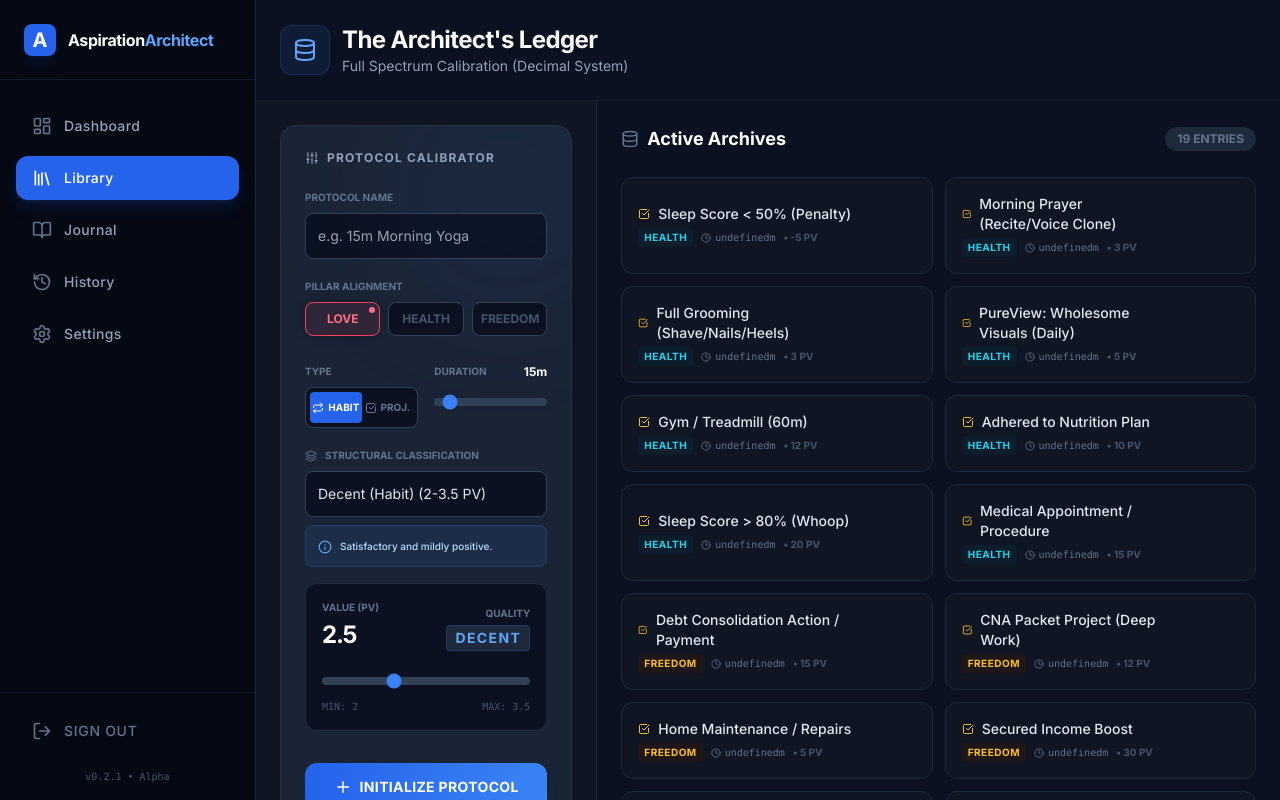
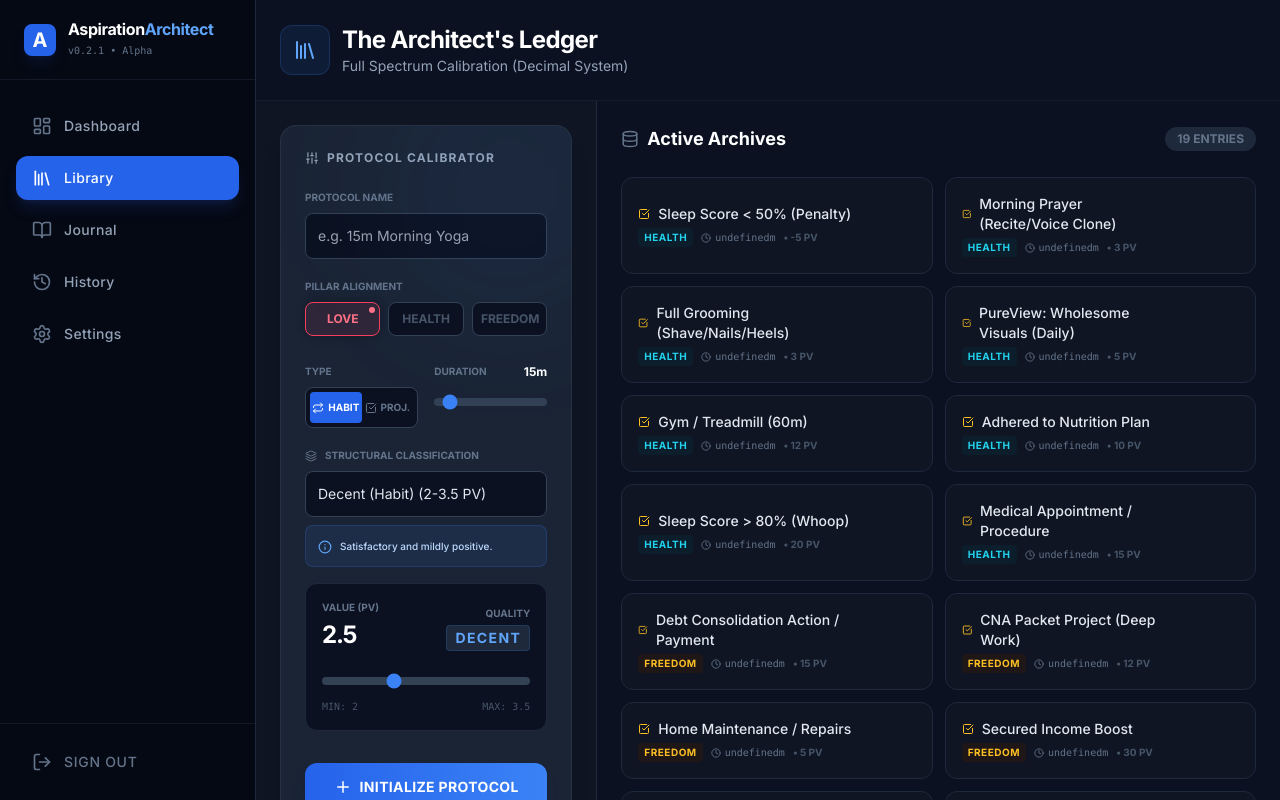
Before and after one commit to BTC-Bob/aspiration-architect, a React (Vite) app: page /library in a window 1280 px wide. Built offline with nearby package versions, Linux system fonts and the light colour scheme.

Commit message:
refactor: standardize versioning and apply tab indentation rule

```diff
--- a/src/components/Sidebar.jsx
+++ b/src/components/Sidebar.jsx
@@ -2,31 +2,34 @@
 import React from 'react';
 import { Link, useLocation } from 'react-router-dom';
 import { LayoutDashboard, Library, BookOpen, History, Settings, LogOut } from 'lucide-react';
+import { APP_VERSION } from '../config';
 
 const Sidebar = () => {
-  // CRITICAL FIX: This hook makes the component "aware" of the current URL
 	const location = useLocation();
-
-  // Helper to determine if a menu item is active
 	const isActive = (path) => location.pathname === path;
 
 	const MENU_ITEMS = [
 		{ label: 'Dashboard', path: '/dashboard', icon: <LayoutDashboard size={20} /> },
-    { label: 'Library', path: '/library', icon: <Library size={20} /> },
-    { label: 'Journal', path: '/journal', icon: <BookOpen size={20} /> },
-    { label: 'History', path: '/history', icon: <History size={20} /> },
-    { label: 'Settings', path: '/settings', icon: <Settings size={20} /> },
+		{ label: 'Library',   path: '/library',   icon: <Library size={20} /> }, // Locked: Library Icon
+		{ label: 'Journal',   path: '/journal',   icon: <BookOpen size={20} /> },
+		{ label: 'History',   path: '/history',   icon: <History size={20} /> },
+		{ label: 'Settings',  path: '/settings',  icon: <Settings size={20} /> },
 	];
 
 	return (
 		<aside className="w-64 bg-[#050914] border-r border-slate-800 flex flex-col z-50">
 
-      {/* LOGO AREA */}
+			{/* LOGO AREA + VERSION */}
 			<div className="h-20 flex items-center px-6 border-b border-slate-800/50">
-        <div className="w-8 h-8 bg-blue-600 rounded-lg flex items-center justify-center mr-3 shadow-lg shadow-blue-900/20">
+				<div className="w-8 h-8 bg-blue-600 rounded-lg flex items-center justify-center mr-3 shadow-lg shadow-blue-900/20 flex-shrink-0">
 					<span className="text-white font-bold text-xl">A</span>
 				</div>
-        <span className="text-white font-bold tracking-tight">Aspiration<span className="text-blue-400">Architect</span></span>
+				<div className="flex flex-col">
+					<span className="text-white font-bold tracking-tight leading-none">
+						Aspiration<span className="text-blue-400">Architect</span>
+					</span>
+					<span className="text-[10px] text-slate-500 font-mono mt-1.5">{APP_VERSION}</span>
+				</div>
 			</div>
 
 			{/* NAVIGATION MENU */}
@@ -55,9 +58,6 @@ const Sidebar = () => {
 					<LogOut size={20} className="group-hover:text-rose-400 transition-colors" />
 					<span className="font-medium text-sm uppercase tracking-wider">Sign Out</span>
 				</button>
-        <div className="text-center mt-4 text-[10px] text-slate-600 font-mono">
-          v0.2.1 • Alpha
-        </div>
 			</div>
 		</aside>
 	);
--- /dev/null
+++ b/src/config.js
@@ -0,0 +1,3 @@
+// src/config.js
+export const APP_NAME = "AspirationArchitect";
+export const APP_VERSION = "v0.2.1 • Alpha";
--- a/src/pages/Library.jsx
+++ b/src/pages/Library.jsx
@@ -1,25 +1,22 @@
 // src/pages/Library.jsx
 import React, { useState } from 'react';
-import { Database, Plus, Trash2, Sliders, Layers, Clock, Repeat, CheckSquare, Edit2, X, Save, Zap, Info } from 'lucide-react';
+import { Library as LibraryIcon, Plus, Trash2, Sliders, Layers, Clock, Repeat, CheckSquare, Edit2, X, Save, Zap, Info, Database } from 'lucide-react';
 import { MASTER_LIBRARY } from '../data/master_library';
 
-// --- THE FULL SPECTRUM DECIMAL SCALE ---
-// Adapted from "Scale of Point Values" [Source: ASPIRATION-ARCHITECT-v0.02.docx]
-// Recalibrated for 4,400 Yearly Target (~12 PV/Day)
 const SCORING_TIERS = [
-	{ id: 'neg', label: 'Negative Behavior', quality: 'POOR', min: -5.0, max: -0.5, desc: 'Actions to avoid (e.g., Poor Sleep, Junk Food).' },
-	{ id: 't1', label: 'Fair (Routine)', quality: 'FAIR', min: 0.5, max: 1.5, desc: 'Neither good nor bad. Routine maintenance.' },
-	{ id: 't2', label: 'Decent (Habit)', quality: 'DECENT', min: 2.0, max: 3.5, desc: 'Satisfactory and mildly positive.' },
-	{ id: 't3', label: 'Good (Effort)', quality: 'GOOD', min: 4.0, max: 5.5, desc: 'Enjoyable and fulfilling.' },
-	{ id: 't4', label: 'Solid (Reliable)', quality: 'SOLID', min: 6.0, max: 7.5, desc: 'Marked by stability and reliability.' },
-	{ id: 't5', label: 'Great (Exceeds)', quality: 'GREAT', min: 8.0, max: 9.5, desc: 'Exceeds expectations with positive experiences.' },
-	{ id: 't6', label: 'Wonderful (Target)', quality: 'WONDERFUL', min: 10.0, max: 12.5, desc: 'Delightful moments. HITS DAILY TARGET.' },
-	{ id: 't7', label: 'Fantastic (Achieve)', quality: 'FANTASTIC', min: 13.0, max: 16.5, desc: 'Exceptional experiences or achievements.' },
-	{ id: 't8', label: 'Outstanding', quality: 'OUTSTANDING', min: 17.0, max: 20.5, desc: 'Remarkable and significantly better than usual.' },
-	{ id: 't9', label: 'Exceptional', quality: 'EXCEPTIONAL', min: 21.0, max: 25.5, desc: 'Extraordinary; surpasses normal expectations.' },
-	{ id: 't10', label: 'Perfect', quality: 'PERFECT', min: 26.0, max: 30.0, desc: 'Ideal day; flawless execution.' },
-	{ id: 't11', label: 'Pinnacle', quality: 'PINNACLE', min: 30.5, max: 40.0, desc: 'A major Goal has been Achieved.' },
-	{ id: 't12', label: 'Zenith', quality: 'ZENITH', min: 40.5, max: 50.0, desc: 'Eudemonic ascent; transformative milestone.' },
+	{ id: 'neg',  label: 'Negative Behavior',      quality: 'POOR',        min: -5.0,  max: -0.5,  desc: 'Actions to avoid (e.g., Poor Sleep, Junk Food).' },
+	{ id: 't1',   label: 'Fair (Routine)',         quality: 'FAIR',        min: 0.5,   max: 1.5,   desc: 'Neither good nor bad. Routine maintenance.' },
+	{ id: 't2',   label: 'Decent (Habit)',         quality: 'DECENT',      min: 2.0,   max: 3.5,   desc: 'Satisfactory and mildly positive.' },
+	{ id: 't3',   label: 'Good (Effort)',          quality: 'GOOD',        min: 4.0,   max: 5.5,   desc: 'Enjoyable and fulfilling.' },
+	{ id: 't4',   label: 'Solid (Reliable)',       quality: 'SOLID',       min: 6.0,   max: 7.5,   desc: 'Marked by stability and reliability.' },
+	{ id: 't5',   label: 'Great (Exceeds)',        quality: 'GREAT',       min: 8.0,   max: 9.5,   desc: 'Exceeds expectations with positive experiences.' },
+	{ id: 't6',   label: 'Wonderful (Target)',     quality: 'WONDERFUL',   min: 10.0,  max: 12.5,  desc: 'Delightful moments. HITS DAILY TARGET.' },
+	{ id: 't7',   label: 'Fantastic (Achieve)',    quality: 'FANTASTIC',   min: 13.0,  max: 16.5,  desc: 'Exceptional experiences or achievements.' },
+	{ id: 't8',   label: 'Outstanding',            quality: 'OUTSTANDING', min: 17.0,  max: 20.5,  desc: 'Remarkable and significantly better than usual.' },
+	{ id: 't9',   label: 'Exceptional',            quality: 'EXCEPTIONAL', min: 21.0,  max: 25.5,  desc: 'Extraordinary; surpasses normal expectations.' },
+	{ id: 't10',  label: 'Perfect',                quality: 'PERFECT',     min: 26.0,  max: 30.0,  desc: 'Ideal day; flawless execution.' },
+	{ id: 't11',  label: 'Pinnacle',               quality: 'PINNACLE',    min: 30.5,  max: 40.0,  desc: 'A major Goal has been Achieved.' },
+	{ id: 't12',  label: 'Zenith',                 quality: 'ZENITH',      min: 40.5,  max: 50.0,  desc: 'Eudemonic ascent; transformative milestone.' },
 ];
 
 const Library = () => {
@@ -27,27 +24,25 @@ const Library = () => {
 	const [editingId, setEditingId] = useState(null);
 
 	const [newItem, setNewItem] = useState({
-		label: '',
+		label:      '',
 		categories: ['love'],
-		tierId: 't2', // Default to Decent
-		points: 2.5,
-		type: 'habit',
-		duration: 15
+		tierId:     't2',
+		points:     2.5,
+		type:       'habit',
+		duration:   15
 	});
 
 	const PILLARS = ['love', 'health', 'freedom'];
 
-	// TIER HANDLER
 	const handleTierChange = (newTierId) => {
 		const tier = SCORING_TIERS.find(t => t.id === newTierId);
 		setNewItem({
 			...newItem,
 			tierId: newTierId,
-			points: tier.min // Snap to start of range
+			points: tier.min
 		});
 	};
 
-	// CATEGORY TOGGLE
 	const toggleCategory = (cat) => {
 		const current = newItem.categories;
 		if (current.includes(cat)) {
@@ -59,14 +54,13 @@ const Library = () => {
 		}
 	};
 
-	// CRUD HANDLERS
 	const handleAddItem = () => {
 		if (!newItem.label) return;
 		const item = {
-			id: Date.now().toString(),
+			id:         Date.now().toString(),
 			...newItem,
-			category: newItem.categories[0],
-			status: 'active'
+			category:   newItem.categories[0],
+			status:     'active'
 		};
 		setLibrary([item, ...library]);
 		resetForm();
@@ -75,12 +69,12 @@ const Library = () => {
 	const handleEditItem = (item) => {
 		setEditingId(item.id);
 		setNewItem({
-			label: item.label,
+			label:      item.label,
 			categories: item.categories || [item.category],
-			tierId: item.tierId || 't2',
-			points: item.points,
-			type: item.type || 'habit',
-			duration: item.duration !== undefined ? item.duration : 15
+			tierId:     item.tierId || 't2',
+			points:     item.points,
+			type:       item.type || 'habit',
+			duration:   item.duration !== undefined ? item.duration : 15
 		});
 	};
 
@@ -96,12 +90,12 @@ const Library = () => {
 	const resetForm = () => {
 		setEditingId(null);
 		setNewItem({
-			label: '',
+			label:      '',
 			categories: ['love'],
-			tierId: 't2',
-			points: 2.5,
-			type: 'habit',
-			duration: 15
+			tierId:     't2',
+			points:     2.5,
+			type:       'habit',
+			duration:   15
 		});
 	};
 
@@ -118,10 +112,11 @@ const Library = () => {
 	return (
 		<div className="h-screen w-full bg-[#0B1120] text-slate-100 font-sans overflow-hidden flex flex-col">
 
+			{/* HEADER */}
 			<div className="flex-none p-6 border-b border-slate-800/50 bg-[#0B1120]">
 				<div className="flex items-center gap-3">
 					<div className="p-3 bg-blue-500/10 rounded-xl border border-blue-500/20">
-						<Database size={24} className="text-blue-400" />
+						<LibraryIcon size={24} className="text-blue-400" />
 					</div>
 					<div>
 						<h1 className="text-2xl font-bold text-white tracking-tight">The Architect's Ledger</h1>
@@ -130,6 +125,7 @@ const Library = () => {
 				</div>
 			</div>
 
+			{/* MAIN CONTENT */}
 			<div className="flex-1 min-h-0 grid grid-cols-1 lg:grid-cols-12 gap-0">
 
 				{/* LEFT: CALIBRATOR */}
@@ -260,12 +256,11 @@ const Library = () => {
 							</div>
 						</div>
 
-						{/* 5. POINTS SLIDER (DECIMAL) */}
+						{/* 5. POINTS SLIDER */}
 						<div className="mb-8 p-4 rounded-xl bg-[#0B1120] border border-slate-800">
 							<div className="flex justify-between items-end mb-4">
 								<div>
 									<div className="text-[10px] uppercase font-bold text-slate-500">Value (PV)</div>
-									{/* Display 1 decimal place */}
 									<div className="text-2xl font-bold text-white tracking-tighter mt-1">{newItem.points.toFixed(1)}</div>
 								</div>
 								<div className="text-right">
@@ -279,7 +274,7 @@ const Library = () => {
 								type="range"
 								min={currentTier.min}
 								max={currentTier.max}
-								step={0.5} // DECIMAL STEP
+								step={0.5}
 								value={newItem.points}
 								onChange={(e) => setNewItem({...newItem, points: parseFloat(e.target.value)})}
 								className="w-full h-2 bg-slate-700 rounded-lg appearance-none cursor-pointer accent-blue-500"
```
Lines whose indentation alone changed are shown as unchanged.
